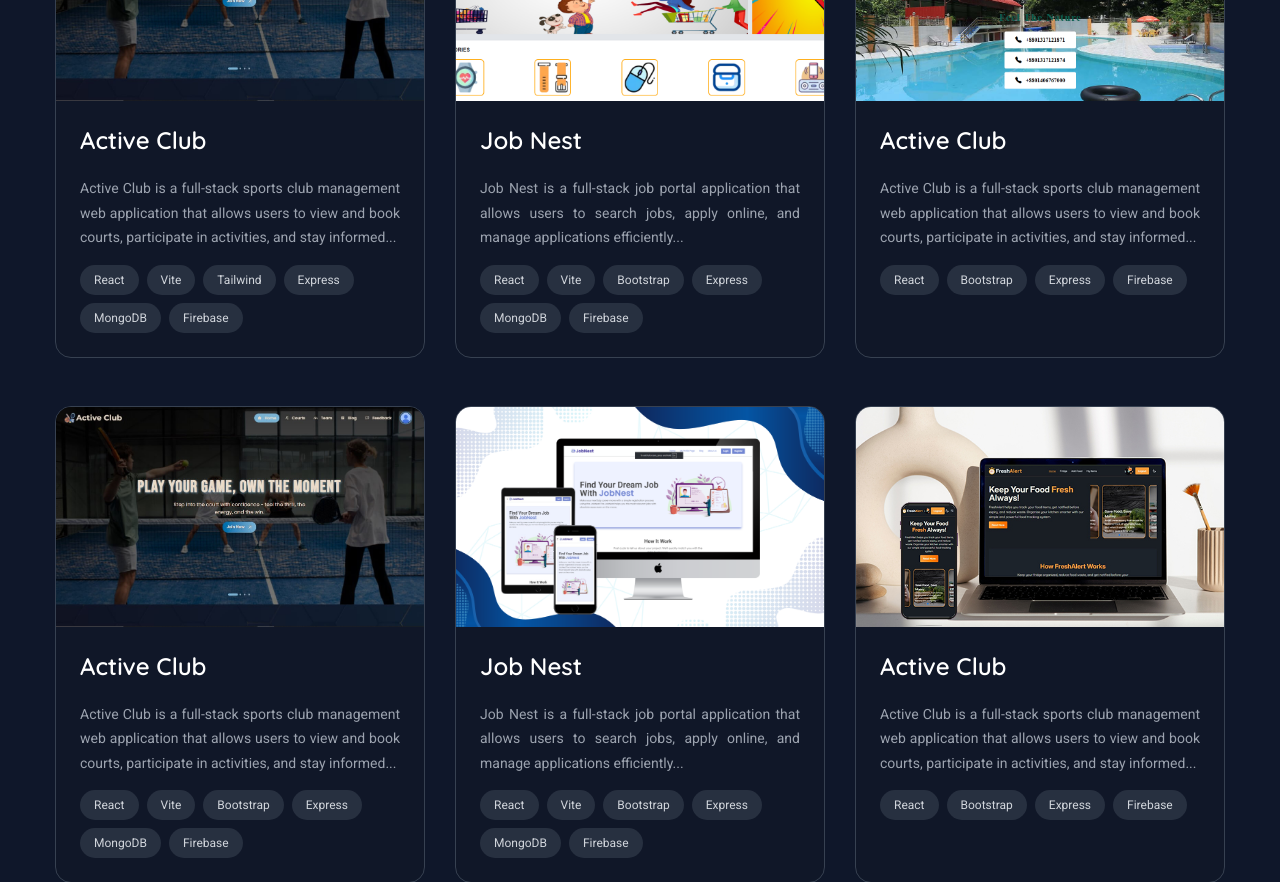
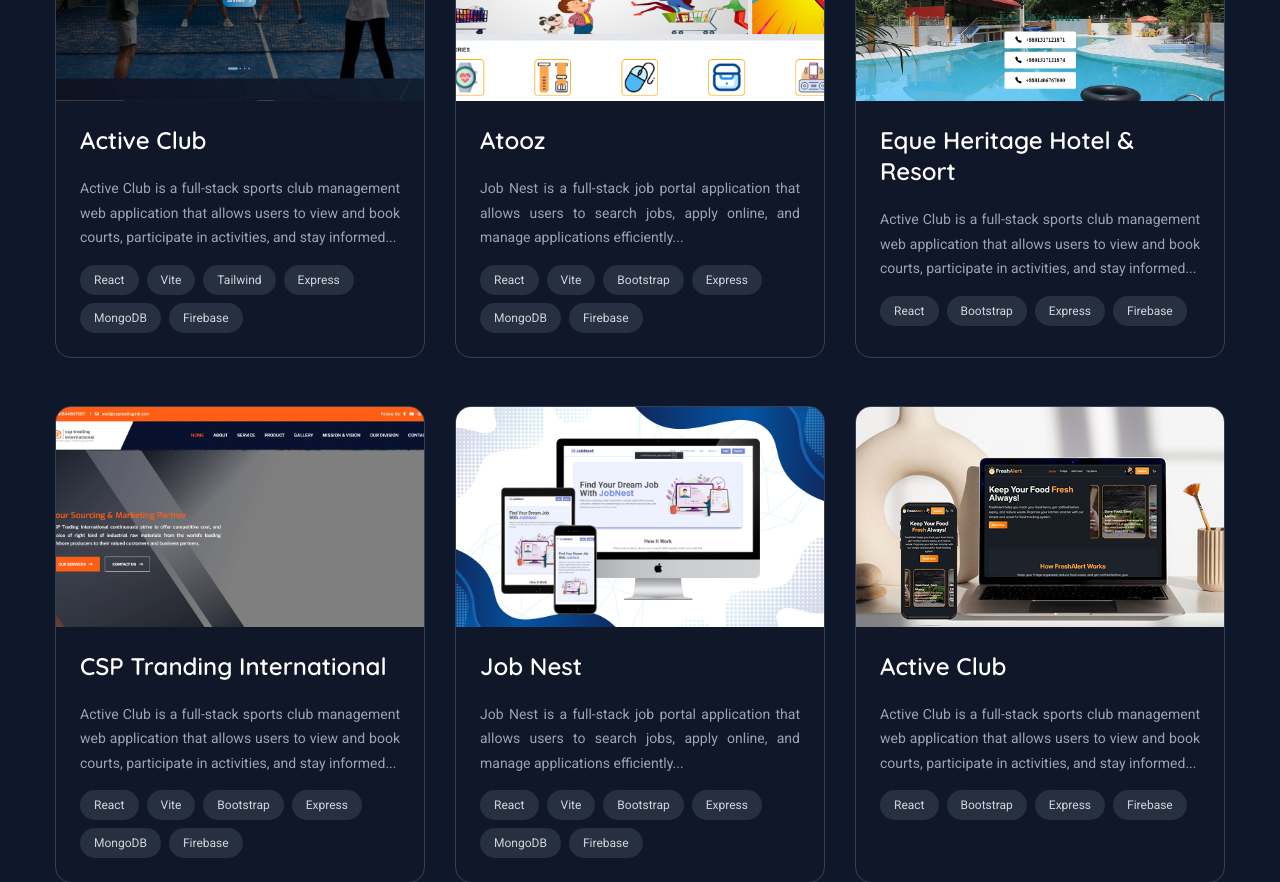
Before and after one commit to rony885/rony-portfolio, a React (Create React App) app: page /all-project in a window 1280 px wide. Shown: the part 600-1482 px from the top of the page. Built offline with nearby package versions, Linux system fonts and the light colour scheme; the HTML template or start-up script is replaced by a standard one.

Commit message:
rony portfolio

```diff
--- a/src/projects.js
+++ b/src/projects.js
@@ -11,30 +11,30 @@ const projects = [
   },
   {
     id: 2,
-    title: "Job Nest",
+    title: "Atooz",
     // image: "/assets/image/job_nest-mockup-BVeMda7r.png",
     image: "/assets/image/atooz.png",
     description:
       "Job Nest is a full-stack job portal application that allows users to search jobs, apply online, and manage applications efficiently...",
     tech: ["React", "Vite", "Bootstrap", "Express", "MongoDB", "Firebase"],
     github: "https://github.com/your-repo",
-    live: "https://your-live-site.com",
+    live: "https://atooz.com.bd/",
   },
   {
     id: 3,
-    title: "Active Club",
+    title: "Eque Heritage Hotel & Resort",
     // image: "/assets/image/food-mockup.jpg",
     image: "/assets/image/eque.png",
     description:
       "Active Club is a full-stack sports club management web application that allows users to view and book courts, participate in activities, and stay informed...",
     tech: ["React", "Bootstrap", "Express", "Firebase"],
     github: "https://github.com/your-repo",
-    live: "https://your-live-site.com",
+    live: "https://www.equeheritageresort.com/",
   },
   {
     id: 4,
-    title: "Active Club",
-    image: "/assets/image/active-club.jpg",
+    title: "CSP Tranding International",
+    image: "/assets/image/csp tranding.png",
     description:
       "Active Club is a full-stack sports club management web application that allows users to view and book courts, participate in activities, and stay informed...",
     tech: ["React", "Vite", "Bootstrap", "Express", "MongoDB", "Firebase"],
@@ -61,7 +61,6 @@ const projects = [
     github: "https://github.com/your-repo",
     live: "https://your-live-site.com",
   },
-
 ];
 
 export default projects;
```
Also changed, not shown: public/assets/image/csp tranding.png (added).
